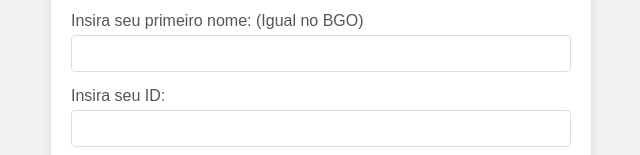
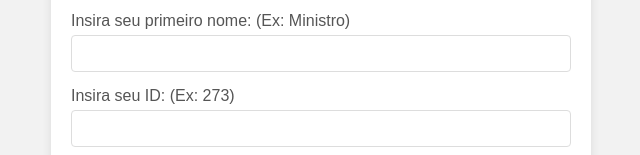
Before and after one commit to robsonllourenco/gerarbind_bhc, a plain HTML site: page index.html in a window 1280 px wide. Shown: the part 243-398 px from the top of the page, without its empty margins (319-959 px from the left). Drawn offline with Linux system fonts and the light colour scheme.

Commit message:
Update index.html

```diff
--- a/index.html
+++ b/index.html
@@ -28,12 +28,12 @@
             </div>
 
             <div class="form-group">
-                <label for="nome">Insira seu primeiro nome: (Igual no BGO)</label>
+                <label for="nome">Insira seu primeiro nome: (Ex: Ministro)</label>
                 <input type="text" id="nome" required>
             </div>
 
             <div class="form-group">
-                <label for="rg">Insira seu ID:</label>
+                <label for="rg">Insira seu ID: (Ex: 273)</label>
                 <input type="text" id="rg" required>
             </div>
 
```
